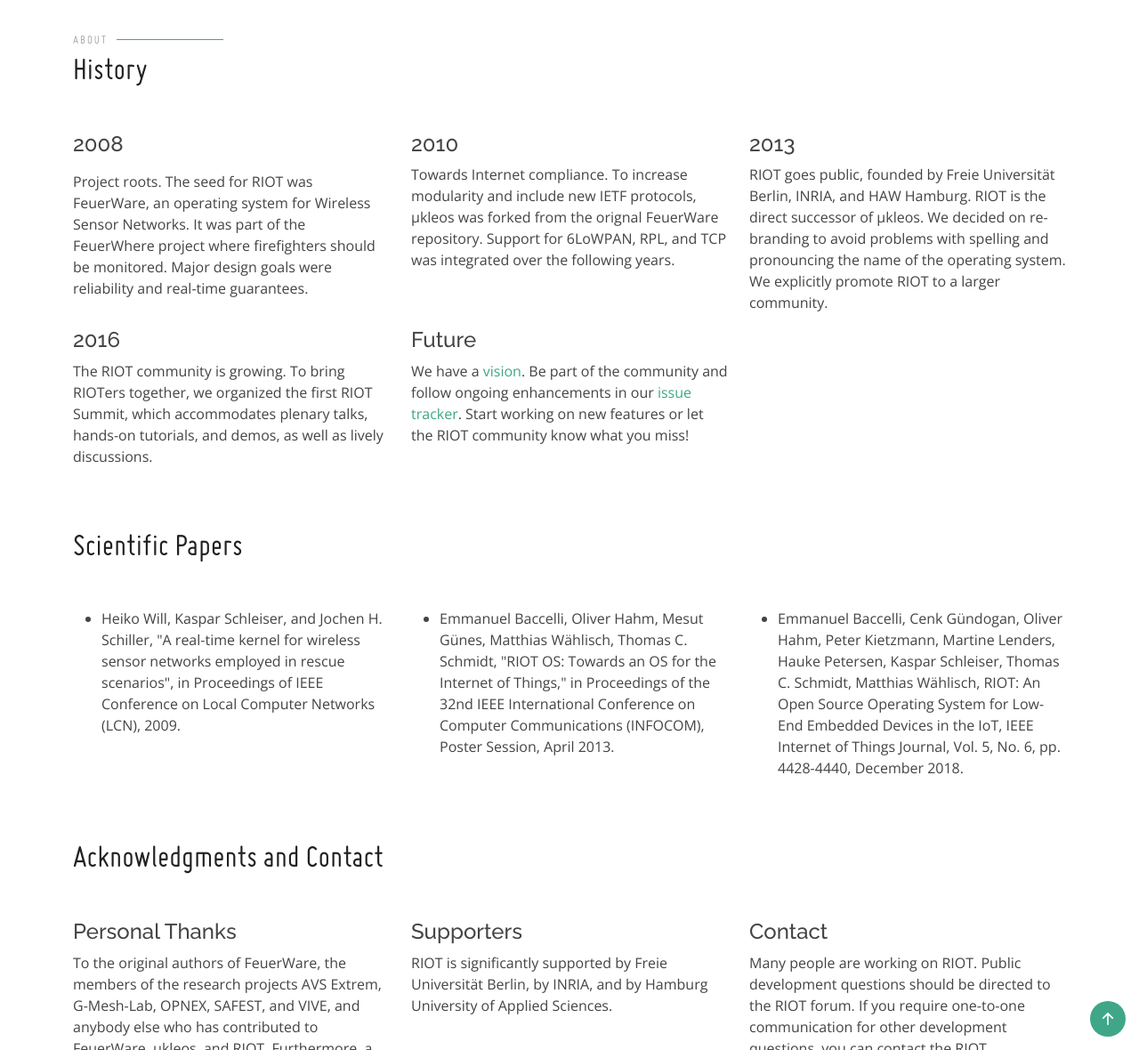
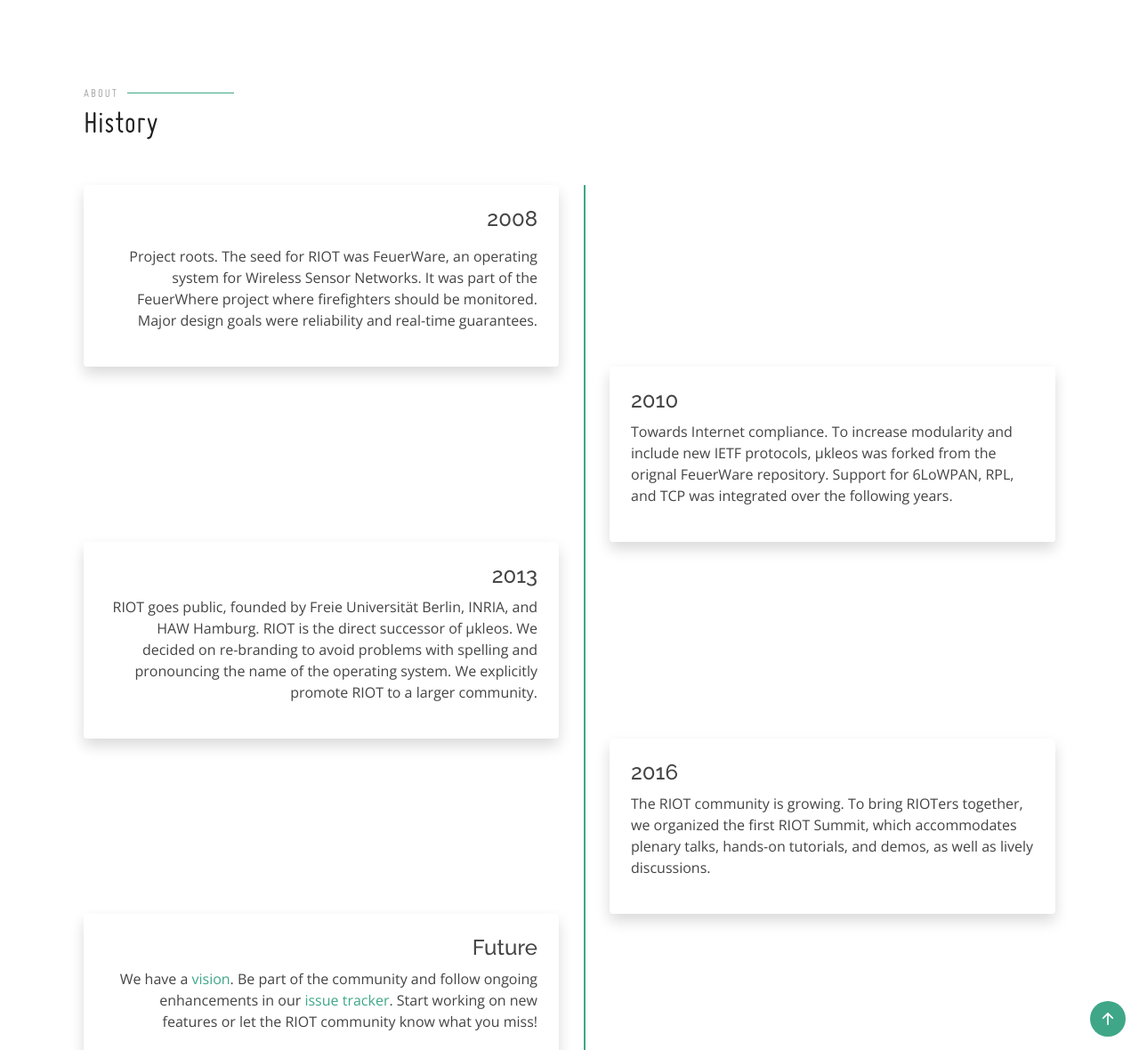
Before and after one commit to RIOT-OS/riot-os.org, a Jekyll site: the page built from about.html, in a window 1280 px wide and 1400 px high, scrolled down 2945 px. Shown: the part 220-1400 px from the top of the window at 89% size. Built offline with Jekyll 4.4.1, drawn with Linux system fonts in a browser that asks for light colours; nearby versions of some CDN libraries; some web fonts are replaced.

Commit message:
about: show history as timeline

```diff
--- /dev/null
+++ b/_sass/pages/about.scss
@@ -0,0 +1,27 @@
+#timeline {
+    $timeline-gap: 30px;
+    $timeline-width: 2px;
+
+    .text-end::after {
+        content: '';
+        width: $timeline-gap;
+        height: 100%;
+        position: absolute;
+        border-right: $timeline-width solid $primary;
+        top: 0;
+    }
+
+    .text-start {
+        padding-left: $timeline-gap * 1.5;
+    }
+
+    .text-start::before {
+        content: '';
+        width: $timeline-gap;
+        height: 100%;
+        position: absolute;
+        border-left: $timeline-width solid $primary;
+        top: 0;
+        left: ($timeline-gap + $timeline-width) / 2;
+    }
+}
--- a/about.html
+++ b/about.html
@@ -166,8 +166,96 @@
     </section><!-- End Blog Section -->
     <!-- ======= End Summit Section ======= -->
 
+  <section class="container">
+    <div class="container">
+
+      <div class="section-title">
+        <h2>About</h2>
+        <p>History</p>
+      </div>
+
+      <div id="timeline">
+        <div class="row">
+          <div class="col-12 col-md-6 text-end position-relative">
+            <div class="card shadow p-2 border-0 rounded" data-aos="fade-right">
+              <div class="card-body">
+                <h4>2008</h4>
+                <p>
+                  <p>
+                    Project roots. The seed for RIOT was FeuerWare, an operating system for Wireless
+                    Sensor Networks. It was part of the FeuerWhere project where firefighters should
+                    be monitored. Major design goals were reliability and real-time guarantees.
+                  </p>
+                </p>
+              </div>
+            </div>
+          </div>
+        </div>
+        <div class="row">
+          <div class="col-12 col-md-6 offset-md-6 text-start position-relative">
+            <div class="card shadow p-2 border-0 rounded" data-aos="fade-left">
+              <div class="card-body">
+                <h4>2010</h4>
+                <p>
+                  Towards Internet compliance. To increase modularity and include new IETF
+                  protocols, &micro;kleos was forked from the orignal FeuerWare repository. Support
+                  for 6LoWPAN, RPL, and TCP was integrated over the following years.
+                </p>
+              </div>
+            </div>
+          </div>
+        </div>
+        <div class="row">
+          <div class="col-12 col-md-6 text-end position-relative">
+            <div class="card shadow p-2 border-0 rounded" data-aos="fade-right">
+              <div class="card-body">
+                <h4>2013</h4>
+                <p>
+                  RIOT goes public, founded by Freie Universit&auml;t Berlin, INRIA, and HAW
+                  Hamburg. RIOT is the direct successor of µkleos. We decided on re-branding to
+                  avoid problems with spelling and pronouncing the name of the operating system. We
+                  explicitly promote RIOT to a larger community.
+                </p>
+              </div>
+            </div>
+          </div>
+        </div>
+        <div class="row">
+          <div class="col-12 col-md-6 offset-md-6 text-start position-relative">
+            <div class="card shadow p-2 border-0 rounded" data-aos="fade-left">
+              <div class="card-body">
+                <h4>2016</h4>
+                <p>
+                  The RIOT community is growing. To bring RIOTers together, we organized the first
+                  RIOT Summit, which accommodates plenary talks, hands-on tutorials, and demos, as
+                  well as lively discussions.
+                </p>
+              </div>
+            </div>
+          </div>
+        </div>
+        <div class="row">
+          <div class="col-12 col-md-6 text-end position-relative">
+            <div class="card shadow p-2 border-0 rounded" data-aos="fade-right">
+              <div class="card-body">
+                <h4>Future</h4>
+                <p>
+                  We have a <a href="https://github.com/RIOT-OS/RIOT/wiki/RIOT-Vision">vision</a>.
+                  Be part of the community and follow ongoing enhancements in our
+                  <a href="https://github.com/RIOT-OS/RIOT/labels/Type%3A%20new%20feature">issue tracker</a>.
+                  Start working on new features or let the RIOT community know what you miss!
+                </p>
+              </div>
+            </div>
+          </div>
+        </div>
+      </div>
+
+    </div>
+  </section>
+
     <div id="community">
-      <div class="container">
+      <!-- <div class="container">
         <div class="section-title">
           <h2>About</h2>
           <p>History</p>
@@ -205,7 +293,7 @@
               </p>
           </div>
         </div>
-      </div>
+      </div> -->
 
       <div class="container">
         <div class="section-title mt-5">
@@ -259,9 +347,9 @@
       </div>
     </div>
 
-    <section id="social-media" data-aos="zoom-out">
+    <section id="social-media">
       <div class="container-fluid background-dark text-white p-5">
-        <div class="container">
+        <div class="container" data-aos="zoom-out">
           <div class="row">
             <div class="col text-center">
               <h2 class="ft-miso display-5">Connect with us!</h2>
--- a/assets/css/main.scss
+++ b/assets/css/main.scss
@@ -4,6 +4,7 @@
 @import "_fonts";
 @import "_general";
 
+@import "pages/about";
 @import "pages/index";
 @import "pages/blog";
 
```
